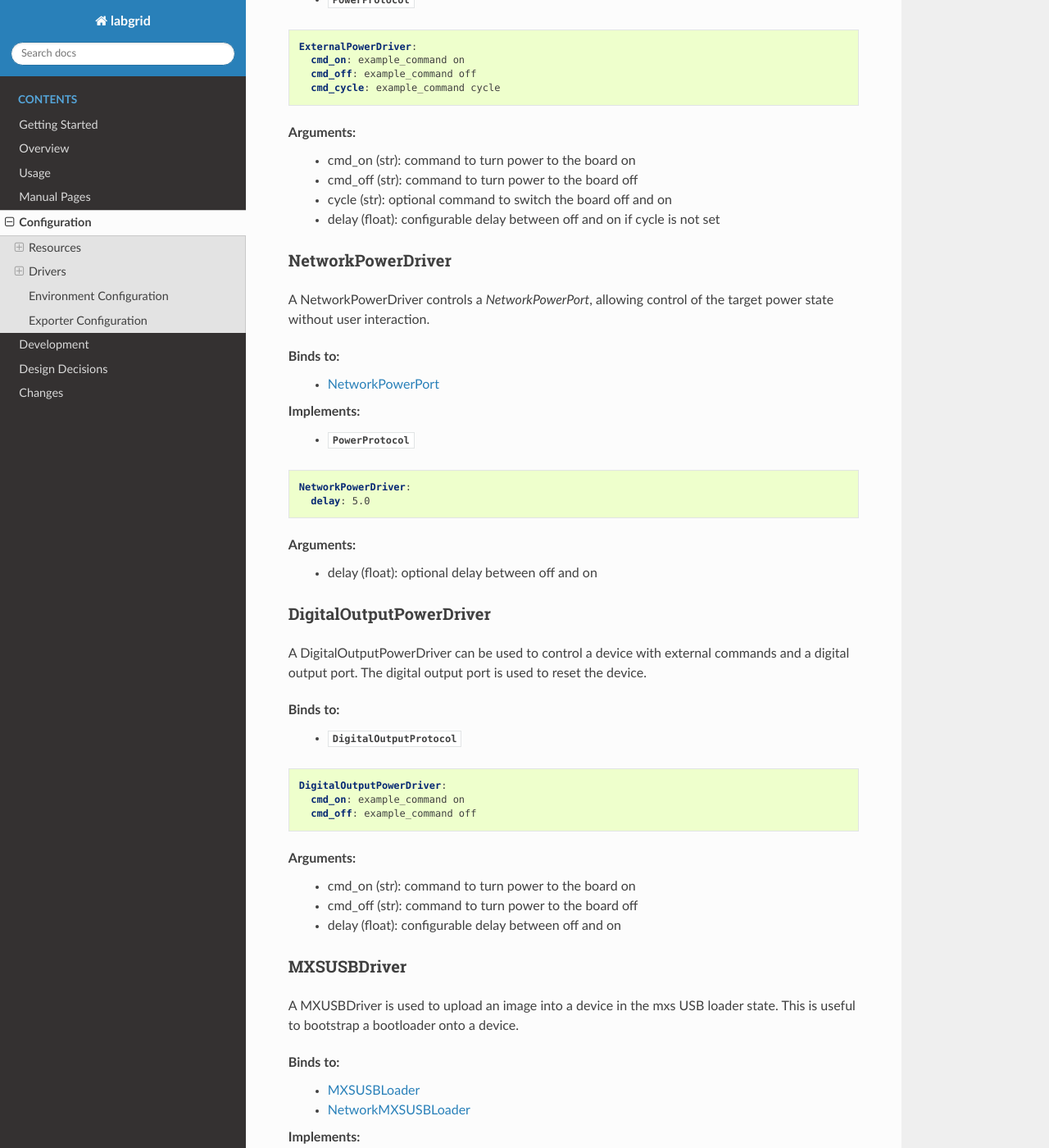
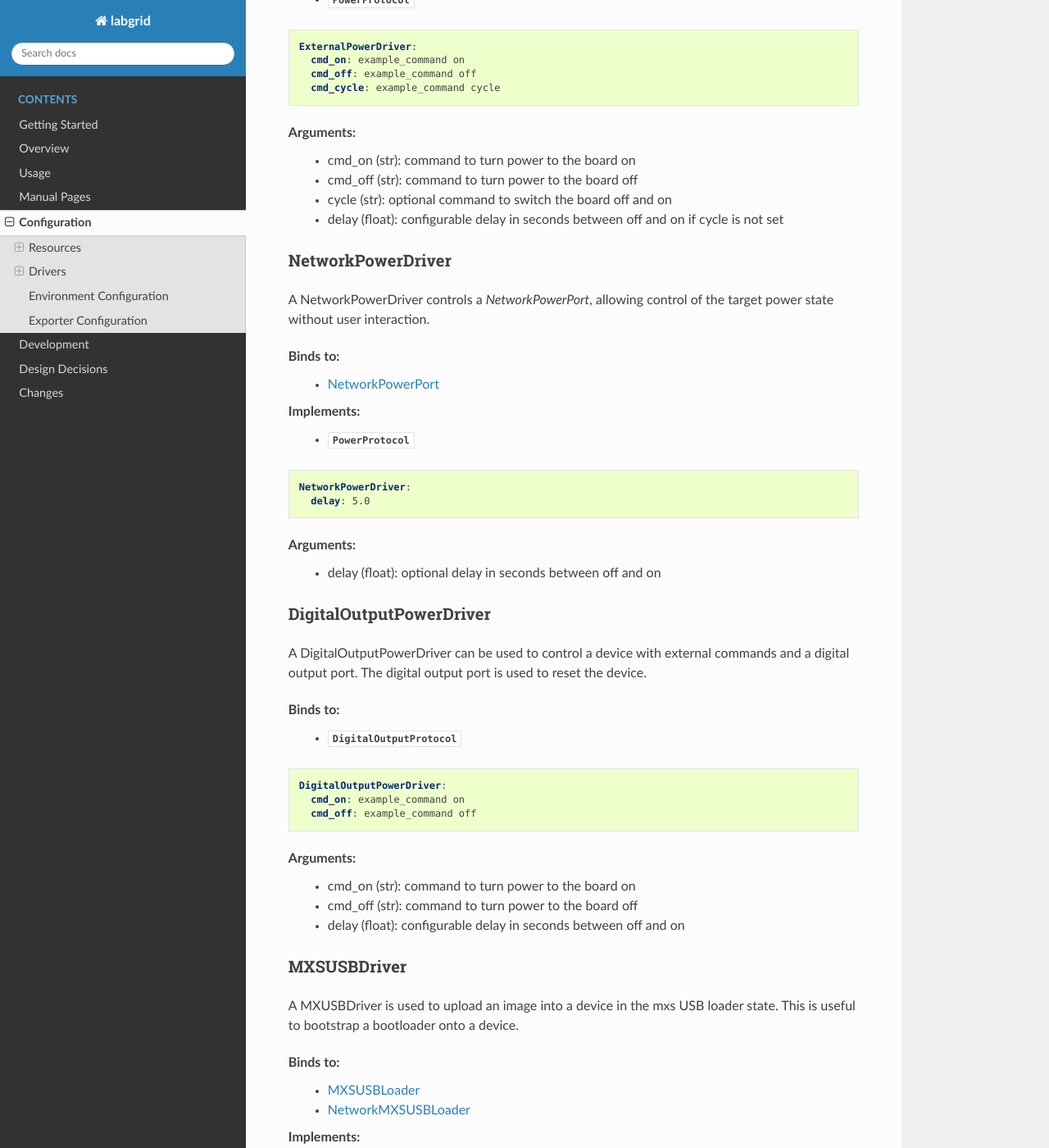
Before and after one commit to labgrid-project/labgrid, a Sphinx documentation site: the page built from doc/configuration.rst, in a window 1280 px wide and 1400 px high, scrolled down 13139 px. Shown: the whole window at 82% size. Built offline with Sphinx 7.4.7 and the Read the Docs theme 2.0.0, drawn with Linux system fonts in a browser that asks for light colours; pages that are not in the unit, such as notebooks, are missing from menus.

Commit message:
doc/configuration: Adding unit to delay for PowerDrivers
Signed-off-by: Chris Fiege <c.fiege@pengutronix.de>

```diff
--- a/doc/configuration.rst
+++ b/doc/configuration.rst
@@ -624,7 +624,7 @@ Arguments:
   - cmd_on (str): command to turn power to the board on
   - cmd_off (str): command to turn power to the board off
   - cycle (str): optional command to switch the board off and on
-  - delay (float): configurable delay between off and on if cycle is not set
+  - delay (float): configurable delay in seconds between off and on if cycle is not set
 
 NetworkPowerDriver
 ~~~~~~~~~~~~~~~~~~
@@ -643,7 +643,7 @@ Implements:
      delay: 5.0
 
 Arguments:
-  - delay (float): optional delay between off and on
+  - delay (float): optional delay in seconds between off and on
 
 DigitalOutputPowerDriver
 ~~~~~~~~~~~~~~~~~~~~~~~~
@@ -663,7 +663,7 @@ Binds to:
 Arguments:
   - cmd_on (str): command to turn power to the board on
   - cmd_off (str): command to turn power to the board off
-  - delay (float): configurable delay between off and on
+  - delay (float): configurable delay in seconds between off and on
 
 MXSUSBDriver
 ~~~~~~~~~~~~
```
